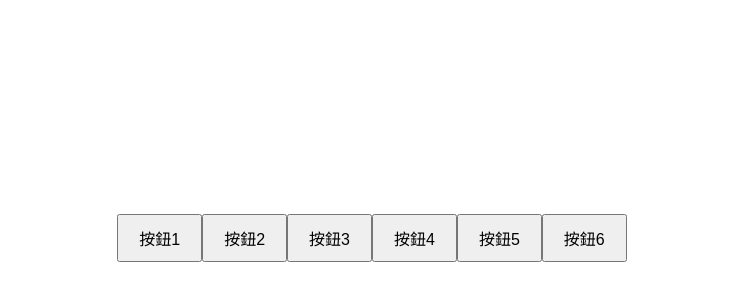
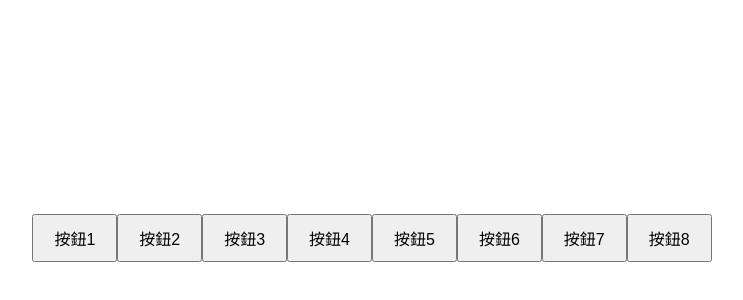
Before and after one commit to lynnyu-chen/test2, a plain HTML site: page index.html in a window 1280 px wide. Shown: the part 162-462 px from the top of the page, without its empty margins (268-1011 px from the left). Drawn offline with Linux system fonts and the light colour scheme.

Commit message:
A1 (#1)
* Add button 7

* 新增按鈕8

---------

Co-authored-by: unknown <U00186@HANLIN.COM.TW>

```diff
--- a/index.html
+++ b/index.html
@@ -27,5 +27,7 @@
     <button>按鈕4</button>
     <button>按鈕5</button>
     <button>按鈕6</button>
+    <button>按鈕7</button>
+    <button>按鈕8</button>
 </body>
 </html>
```
